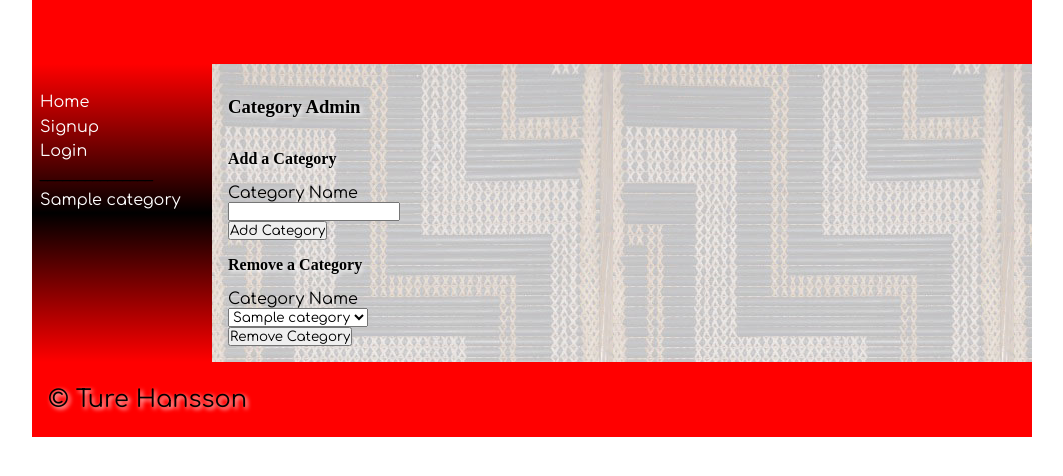
After one commit to turehans/Maori-Engish-Dictionary, a Python web app: template templates/admin.html in a window 1280 px wide. The commit adds this page. Shown: the top 476 px of the page, without its empty margins (108-1171 px from the left). Run offline with Jinja, Linux system fonts and the light colour scheme; the template is opened without the code that fills it: most values are stand-ins (such as "Sample title", 1, 10 or a date in 2020); some web fonts are replaced.

Commit message:
Added add and remove categories

```diff
--- /dev/null
+++ b/templates/admin.html
@@ -0,0 +1,47 @@
+{% extends 'base.html' %}
+
+{% block pageheading %}
+admin
+{% endblock %}
+
+{% block main %}
+
+<h3>Category Admin</h3>
+
+<h4>Add a Category</h4>
+<form class="myform" method="POST", action="/add_category">
+  <div class="form-group">
+    <div class="form-label"><label for="name">Category Name</label></div>
+    <div class="form-element"><input type="text" name="name" id="name" required></div>
+  </div>
+
+  <div class="form-group">
+    <div class="form-label"></div>
+    <div class="form-element"><input type="submit" value="Add Category"></div>
+  </div>
+
+</form>
+
+<h4>Remove a Category</h4>
+<form class="myform" method="POST", action="/delete_category">
+  <div class="form-group">
+    <div class="form-label"><label for="name">Category Name</label></div>
+    <div class="form-element">
+      <select id="name" name="name">
+        {% for category in categories %}
+        <option value="{{category[0]}}, {{category[1]}}" >{{category[1]}}</option>
+        {% endfor %}
+      </select>
+    </div>
+  </div>
+
+  <div class="form-group">
+    <div class="form-label"></div>
+    <div class="form-element"><input type="submit" value="Remove Category"></div>
+  </div>
+
+
+</form>
+
+
+{% endblock %}
--- a/templates/base.html
+++ b/templates/base.html
@@ -23,11 +23,15 @@
 			<span></span>
 			<ul>
                 <li><a href="\">Home</a></li>
-                {% if logged_in == True  %}
+                {% if logged_in == True %}
                 <li><a href="\logout">Logout</a></li>
                 {% else %}
                 <li><a href="\signup">Signup</a></li>
                 <li><a href="\login">Login</a></li>
+                {% endif %}
+
+                {% if teacher == True %}
+                <li><a href="\admin">Admin</a></li>
                 {% endif %}
 
                 <li>_______________<br></li>
```
Also changed, not shown: app.py (+66 -3 lines), templates/delete_confirm.html (added, +12 -0 lines), dictionary.db.
